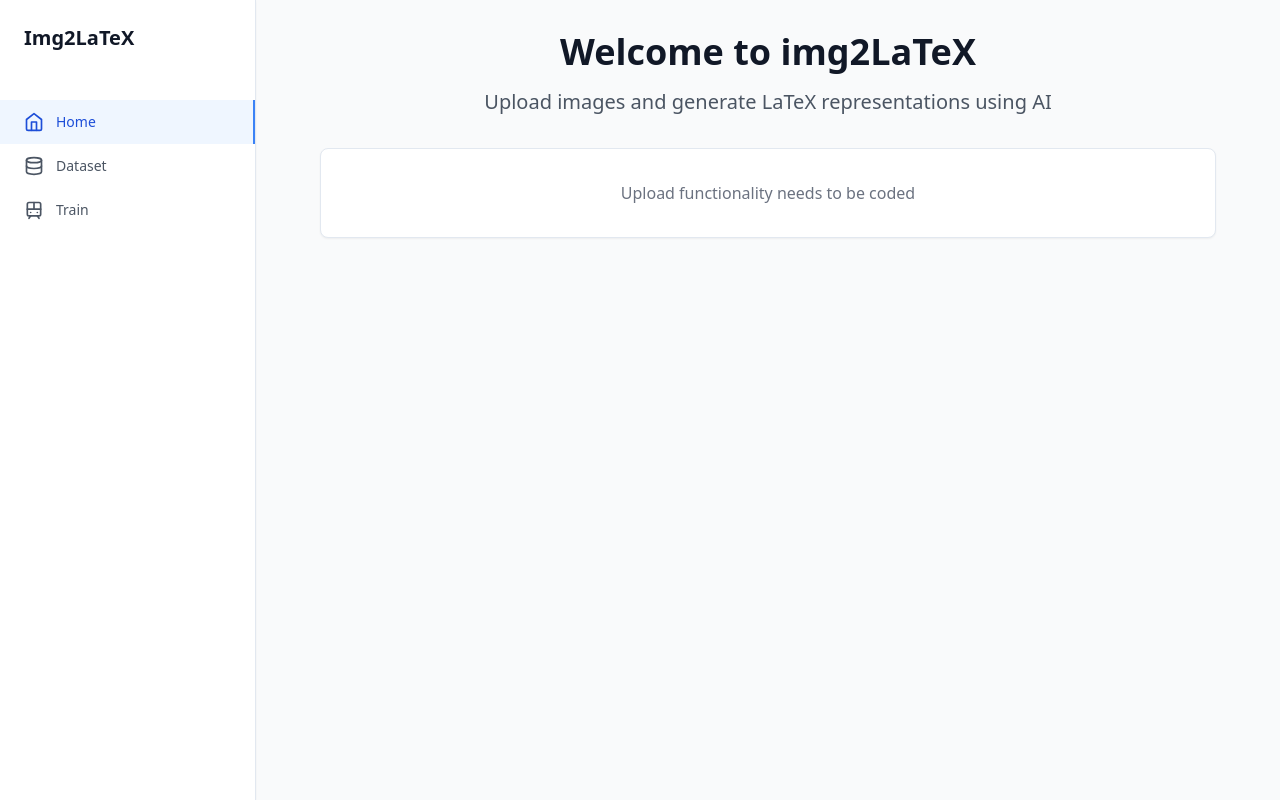
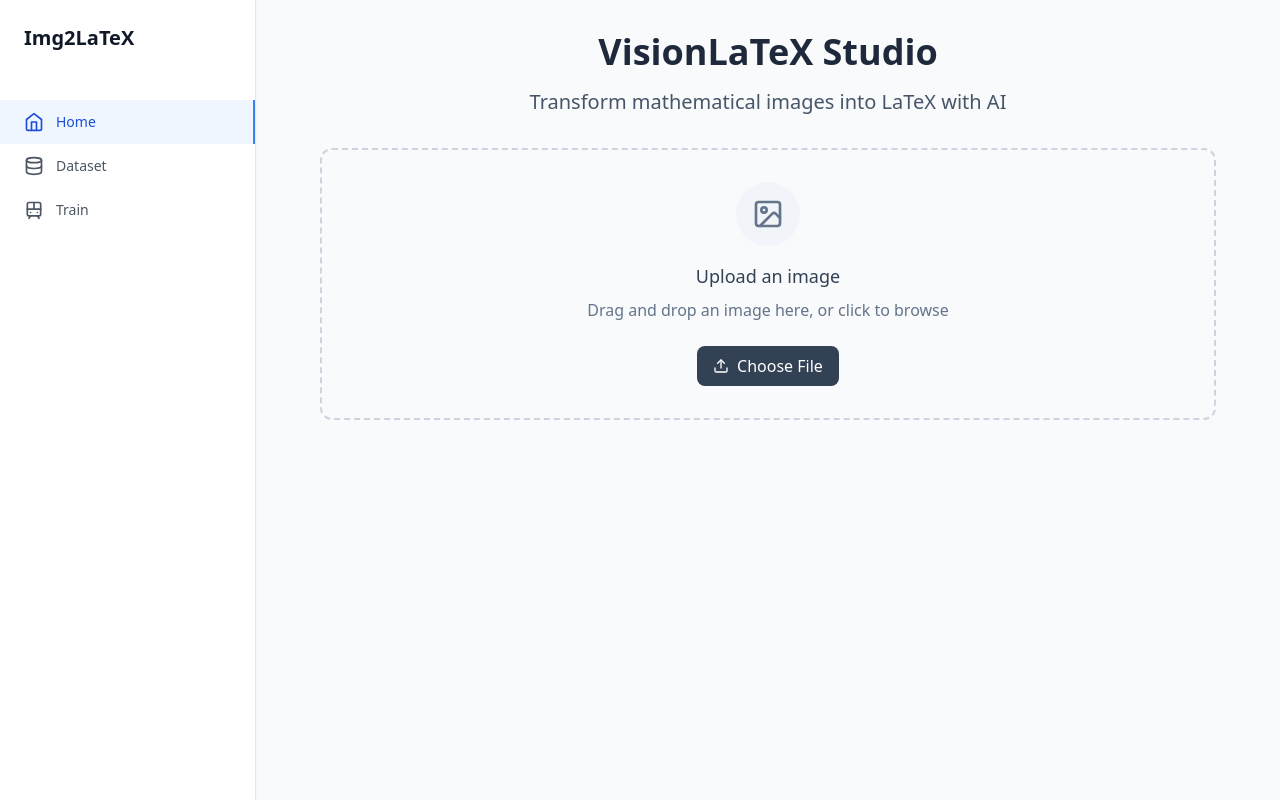
Before and after one commit to agrawalreva/img2LaTeX, a React (Vite) app in the folder apps/web/: page / in a window 1280 px wide. Built offline with nearby package versions, Linux system fonts and the light colour scheme.

Commit message:
upload flow with API integ

```diff
--- a/apps/web/src/pages/Home.tsx
+++ b/apps/web/src/pages/Home.tsx
@@ -1,19 +1,149 @@
+import { useState } from 'react'
+import { motion, AnimatePresence } from 'framer-motion'
+import { AlertCircle, CheckCircle } from 'lucide-react'
+import UploadZone from '../components/UploadZone'
+import LaTeXViewer from '../components/LaTeXViewer'
+import GenerateButton from '../components/GenerateButton'
+
+interface InferenceResult {
+  latex: string
+  tokens: number
+  time_ms: number
+  id: number
+}
+
 export default function Home() {
+  const [selectedImage, setSelectedImage] = useState<File | null>(null)
+  const [loading, setLoading] = useState(false)
+  const [result, setResult] = useState<InferenceResult | null>(null)
+  const [error, setError] = useState<string | null>(null)
+
+  const handleImageSelect = (file: File) => {
+    setSelectedImage(file)
+    setResult(null)
+    setError(null)
+  }
+
+  const handleClearImage = () => {
+    setSelectedImage(null)
+    setResult(null)
+    setError(null)
+  }
+
+  const handleGenerate = async () => {
+    if (!selectedImage) return
+
+    setLoading(true)
+    setError(null)
+
+    try {
+      const formData = new FormData()
+      formData.append('image', selectedImage)
+
+      const response = await fetch('/api/infer', {
+        method: 'POST',
+        body: formData,
+      })
+
+      if (!response.ok) {
+        throw new Error('Failed to generate LaTeX')
+      }
+
+      const data = await response.json()
+      setResult(data)
+    } catch (err) {
+      setError(err instanceof Error ? err.message : 'An error occurred')
+    } finally {
+      setLoading(false)
+    }
+  }
+
   return (
     <div className="max-w-4xl mx-auto">
-      <div className="text-center">
-        <h1 className="text-4xl font-bold text-gray-900 mb-4">
-          Welcome to img2LaTeX
+      <motion.div
+        initial={{ opacity: 0, y: 20 }}
+        animate={{ opacity: 1, y: 0 }}
+        className="text-center mb-8"
+      >
+        <h1 className="text-4xl font-bold text-slate-800 mb-4">
+          VisionLaTeX Studio
         </h1>
-        <p className="text-xl text-gray-600 mb-8">
-          Upload images and generate LaTeX representations using AI
+        <p className="text-xl text-slate-600">
+          Transform mathematical images into LaTeX with AI
         </p>
-      </div>
+      </motion.div>
 
-      <div className="bg-white rounded-lg shadow-sm border p-8">
-        <div className="text-center text-gray-500">
-          <p>Upload functionality needs to be coded</p>
-        </div>
+      <div className="space-y-6">
+        {/* Upload Zone */}
+        <UploadZone
+          onImageSelect={handleImageSelect}
+          selectedImage={selectedImage}
+          onClearImage={handleClearImage}
+        />
+
+        {/* Generate Button */}
+        <AnimatePresence>
+          {selectedImage && (
+            <motion.div
+              initial={{ opacity: 0, y: 20 }}
+              animate={{ opacity: 1, y: 0 }}
+              exit={{ opacity: 0, y: -20 }}
+            >
+              <GenerateButton
+                onClick={handleGenerate}
+                loading={loading}
+                disabled={!selectedImage}
+              />
+            </motion.div>
+          )}
+        </AnimatePresence>
+
+        {/* Error Message */}
+        <AnimatePresence>
+          {error && (
+            <motion.div
+              initial={{ opacity: 0, y: 20 }}
+              animate={{ opacity: 1, y: 0 }}
+              exit={{ opacity: 0, y: -20 }}
+              className="flex items-center p-4 bg-red-50 border border-red-200 rounded-xl text-red-700"
+            >
+              <AlertCircle size={20} className="mr-3 flex-shrink-0" />
+              <span>{error}</span>
+            </motion.div>
+          )}
+        </AnimatePresence>
+
+        {/* Success Message */}
+        <AnimatePresence>
+          {result && (
+            <motion.div
+              initial={{ opacity: 0, y: 20 }}
+              animate={{ opacity: 1, y: 0 }}
+              exit={{ opacity: 0, y: -20 }}
+              className="flex items-center p-4 bg-emerald-50 border border-emerald-200 rounded-xl text-emerald-700"
+            >
+              <CheckCircle size={20} className="mr-3 flex-shrink-0" />
+              <span>LaTeX generated successfully!</span>
+            </motion.div>
+          )}
+        </AnimatePresence>
+
+        {/* LaTeX Result */}
+        <AnimatePresence>
+          {result && (
+            <motion.div
+              initial={{ opacity: 0, y: 20 }}
+              animate={{ opacity: 1, y: 0 }}
+              exit={{ opacity: 0, y: -20 }}
+            >
+              <LaTeXViewer
+                latex={result.latex}
+                tokens={result.tokens}
+                timeMs={result.time_ms}
+              />
+            </motion.div>
+          )}
+        </AnimatePresence>
       </div>
     </div>
   )
```
